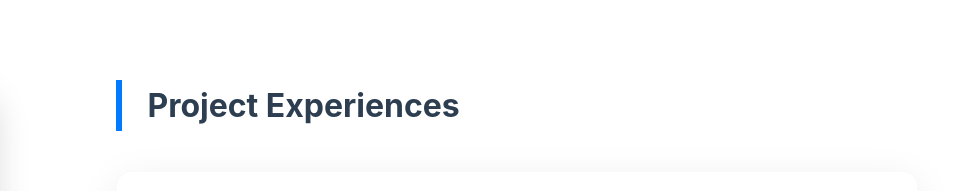
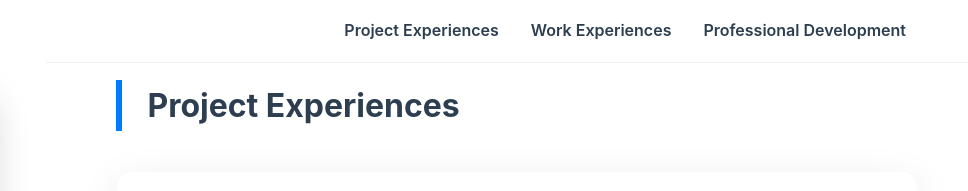
Before and after one commit to ZoeyyHz/zoeyyhz.github.io, a plain HTML site: page index.html in a window 1280 px wide. Shown: the top 191 px of the page, 312-1280 px from the left. Drawn offline with Linux system fonts and the light colour scheme.

Commit message:
Add fixed section navigation

```diff
--- a/index.html
+++ b/index.html
@@ -125,6 +125,43 @@
             width: 72vw;
             padding: 80px 50px 80px 70px;
             box-sizing: border-box;
+        }
+
+        .top-nav {
+            position: fixed;
+            top: 0;
+            left: var(--sidebar-width);
+            right: 0;
+            z-index: 120;
+            display: flex;
+            justify-content: flex-end;
+            flex-wrap: wrap;
+            gap: 8px;
+            padding: 10px 50px;
+            box-sizing: border-box;
+            background: rgba(255, 255, 255, 0.96);
+            border-bottom: 1px solid #eee;
+        }
+        .top-nav a {
+            padding: 8px 12px;
+            border-radius: 8px;
+            color: var(--primary);
+            text-decoration: none;
+            font-weight: 600;
+            transition: background-color 0.2s, color 0.2s;
+        }
+        .top-nav a:hover,
+        body:has(#project-experiences:target) .top-nav a[href="#project-experiences"],
+        body:has(#work-experiences:target) .top-nav a[href="#work-experiences"],
+        body:has(#professional-development:target) .top-nav a[href="#professional-development"] {
+            background: #e6f2ff;
+            color: var(--accent);
+        }
+        html {
+            scroll-behavior: smooth;
+        }
+        .section-title[id] {
+            scroll-margin-top: 80px;
         }
 
         /* --- 通用样式 --- */
@@ -389,6 +426,13 @@
 
         /* --- 响应式适配 (Mobile) --- */
         @media (max-width: 1100px) {
+            .top-nav {
+                position: sticky;
+                left: auto;
+                right: auto;
+                margin: -40px -20px 24px;
+                padding: 10px 20px;
+            }
             .layout-wrapper { flex-direction: column; }
 
             .sidebar {
@@ -446,8 +490,14 @@
     <!-- === 右侧 Main Content (70%) === -->
     <main class="main-content">
 
+        <nav class="top-nav" aria-label="Section navigation">
+            <a href="#project-experiences">Project Experiences</a>
+            <a href="#work-experiences">Work Experiences</a>
+            <a href="#professional-development">Professional Development</a>
+        </nav>
+
         <!-- 1. Project Experiences -->
-        <h2 class="section-title">Project Experiences</h2>
+        <h2 class="section-title" id="project-experiences">Project Experiences</h2>
 
         <!-- Project 1 Card -->
         <div class="card-box">
@@ -628,7 +678,7 @@
         </div>
 
         <!-- 2. Work Experiences -->
-        <h2 class="section-title">Work Experiences</h2>
+        <h2 class="section-title" id="work-experiences">Work Experiences</h2>
 
         <div class="card-box">
             <div class="timeline-row">
@@ -683,7 +733,7 @@
         </div>
 
         <!-- 3. Professional Development (Vertical Stack) -->
-        <h2 class="section-title">Professional Development</h2>
+        <h2 class="section-title" id="professional-development">Professional Development</h2>
 
         <div class="vertical-stack">
 
```
